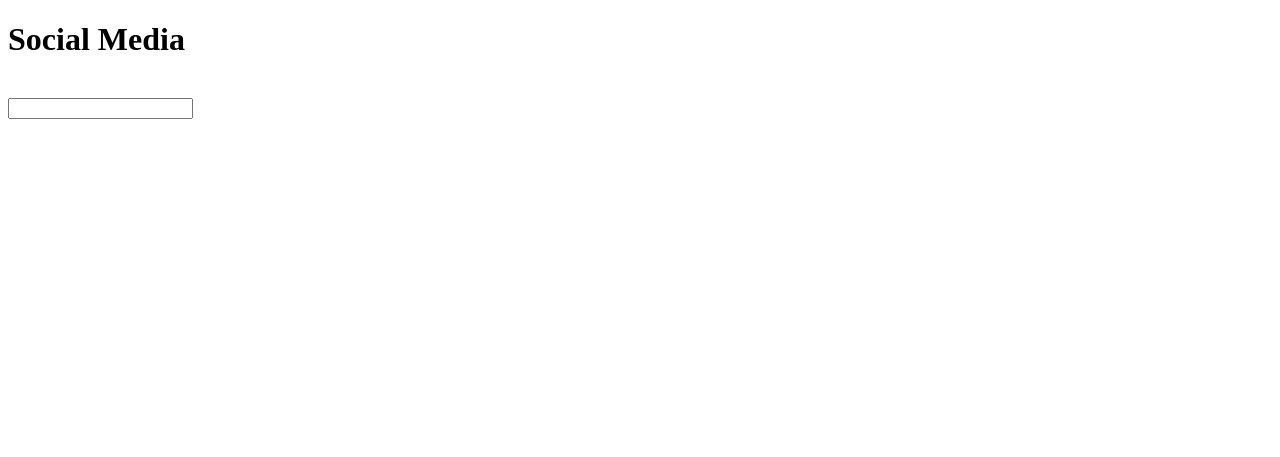
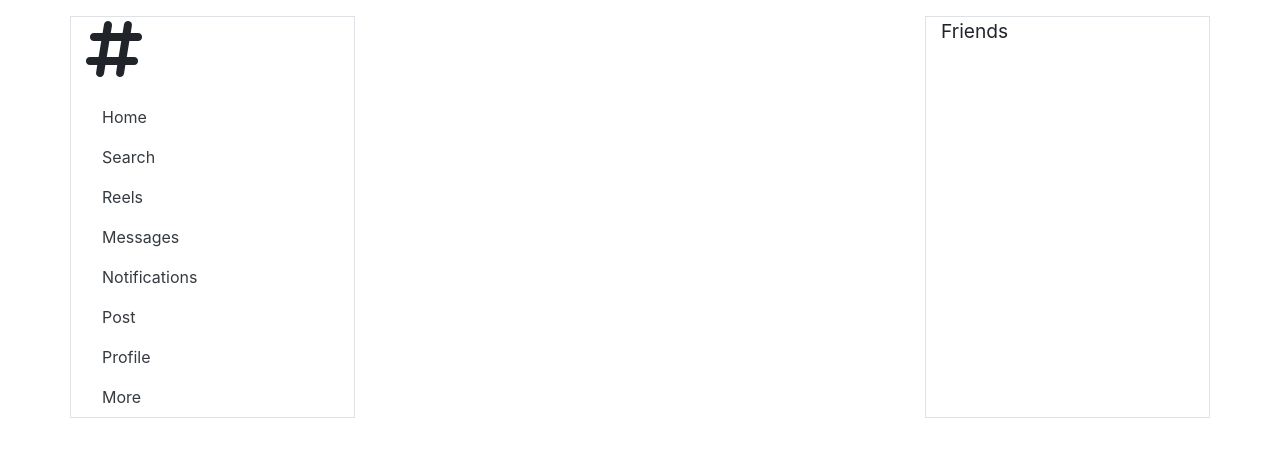
Before and after one commit to ahmedelasmai/social-media, a Flask app: page / in a window 1280 px wide. Shown: the top 457 px of the page. Run offline with Flask 3, Linux system fonts and the light colour scheme; some libraries are stand-ins or nearby versions.

Commit message:
made proper front end for index

```diff
--- a/app/templates/index.html
+++ b/app/templates/index.html
@@ -1,17 +1,75 @@
 <!DOCTYPE html>
 <html lang="en">
 <head>
-    <meta charset="UTF-8">
-    <meta name="viewport" content="width=device-width, initial-scale=1.0">
-    <title>Home</title>
+  <meta charset="UTF-8">
+  <meta name="viewport" content="width=device-width, initial-scale=1.0">
+  <title>Social Media Feed</title>
+  <!-- boostrap -->
+  <link href="https://stackpath.bootstrapcdn.com/bootstrap/4.5.2/css/bootstrap.min.css" rel="stylesheet">
+  <!-- css -->
+  <link href="css/styles.css" rel="stylesheet">
+  <!-- font awesome -->
+  <script src="https://kit.fontawesome.com/4af5eae8db.js" crossorigin="anonymous"></script>
 </head>
 <body>
-    <h1>Social Media</h1>
+  <div class="container mt-3">
+    <div class="row">
+        <!--left-->
+        <div class="col-md-3 border">
+            <nav class="nav flex-column">
+                <i class="fa-4x fa-solid fa-hashtag"></i>
+                <a class="nav-link  text-dark mt-3" href="">Home</a>
+                <a class="nav-link text-dark" href="">Search</a>
+                <a class="nav-link text-dark" href="">Reels</a>
+                <a class="nav-link text-dark" href="">Messages</a>
+                <a class="nav-link text-dark" href="">Notifications</a>
+                <a class="nav-link text-dark" href="">Post</a>
+                <a class="nav-link text-dark" href="">Profile</a>
+                <a class="nav-link text-dark" href="">More</a>
+            </nav>
+        </div>
+
+        <!-- middle -->
+        <div class="col-md-6">
+        {% for post in feed %}
+        <div class="card tweet-card">
+            <div class="card-body">
+            <div class="d-flex align-items-center">
+                <img src="" class="rounded-circle mr-3" alt="User Avatar">
+                <div>
+                <h5 class="mb-0">{{ post[2] }}</h5>
+                <small class="text-muted">{{ post[1] }} · {{ post[5] }}</small>
+                </div>
+            </div>
+            <div class="tweet-content">
+                <p>{{ post[3] }}</p>
+            <div class="d-flex justify-content-center align-items-center">
+                <img src="{{ url_for('static', filename='img/post_' + post[1] | string + '.png') }}" class="img-fluid rounded tweet-image" alt="Tweet Image">
+            </div>
+            </div>
+            <div class="tweet-footer">
+                <a href="#" class="text-muted"><i class="fas fa-comment"></i> {{ post[8] }} </a>
+                <a href="#" class="text-muted"><i class="fas fa-heart"></i>{{ post[6] }}</a>
+            </div>
+            </div>
+        </div>
+        {% endfor %}
+        </div>
+        <!-- right -->
+        <div class="col-3 border">
+            <big>Friends</big>
+        </div>
+    </div>
+  </div>
+
+  <script src="https://code.jquery.com/jquery-3.5.1.slim.min.js"></script>
+  <script src="https://cdn.jsdelivr.net/npm/@popperjs/core@2.5.3/dist/umd/popper.min.js"></script>
+  <script src="https://stackpath.bootstrapcdn.com/bootstrap/4.5.2/js/bootstrap.min.js"></script>
+  <script src="https://kit.fontawesome.com/a076d05399.js"></script>
 </body>
+</html>
 
-<form action="/index" method="post">
+<!-- <form action="/index" method="post">
 <label for="search"></label><br>
 <input type="text" id="search" name="search"><br>
-</form>
-
-</html>
+</form> -->
```
